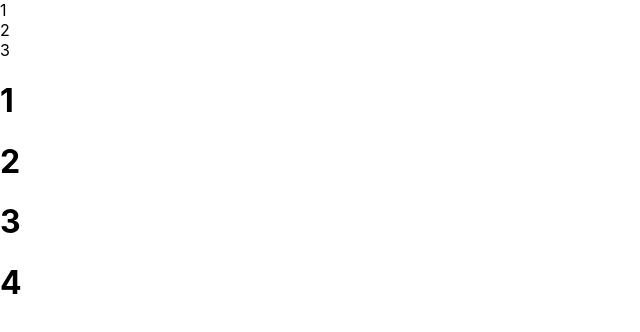
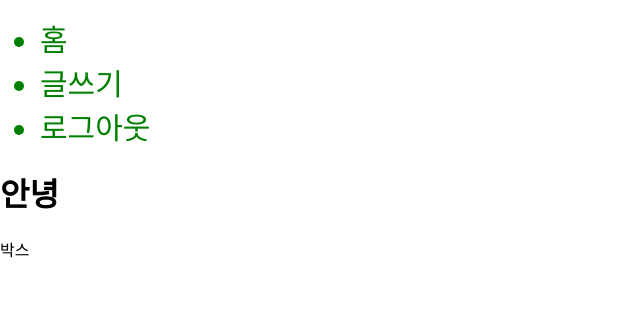
Before and after one commit to coderyu5523/react-exam, a React (Create React App) app in the folder my-app/: page / in a window 1280 px wide. Shown: the top 332 px of the page, without its empty margins (0-640 px from the left). Built offline with nearby package versions, Linux system fonts and the light colour scheme.

Commit message:
css 설정

```diff
--- a/my-app/package.json
+++ b/my-app/package.json
@@ -9,6 +9,8 @@
     "react": "^18.3.1",
     "react-dom": "^18.3.1",
     "react-scripts": "5.0.1",
+    "style-components": "^0.1.0",
+    "styled-components": "^6.1.11",
     "web-vitals": "^2.1.4"
   },
   "scripts": {
--- a/my-app/src/App.js
+++ b/my-app/src/App.js
@@ -1,44 +1,13 @@
 import './App.css';
+import Header from './components/Header';
 
-// 전개 연산자
-// let user = {name:"홍길동",age:20};
-// let user1 = {...user,age:21};
-// console.log(user);
-// console.log(user1);
-
-// filter 사용
-// const b = [4,5,6];
-
-// let b1 = b.filter((item)=>item !==5);
-
-// console.log(b);
-// console.log(b1);
-
-//map 사용
-// let postList = [
-//   {id : 1, title:"제목1",content:"내용1"},
-//   {id : 2, title:"제목2",content:"내용2"},
-//   {id : 3, title:"제목3",content:"내용3"}
-// ];
-// let post = postList.map((item)=>({
-//   ...item,
-//   content:"내용변경"
-// }));
-// console.log(postList)
-// console.log(post);
-
-let list =[1,2,3,4];
 
 function App() {
   return (
   <div>
-<div>1</div>
-<div>2</div>
-<div>3</div>
-{list.map((i)=>
-<h1>{i}</h1>
-)}
-
+    <Header />
+    <h1>안녕</h1>
+    <div className="box">박스</div>
   </div>
 )}
 
--- /dev/null
+++ b/my-app/src/components/Header.js
@@ -0,0 +1,21 @@
+import React from 'react';
+import styled from 'styled-components';
+
+const MyLi = styled.li`
+color: green;
+font-size: 30px;
+`;
+function Header() {
+    return (
+        <div>
+        <ul>
+          <MyLi>홈</MyLi>
+          <MyLi>글쓰기</MyLi>
+          <MyLi>로그아웃</MyLi>
+        </ul>
+
+        </div>
+    );
+}
+
+export default Header;
```
Also changed, not shown: 1 other file (tests, documents, lock files or other folders).
